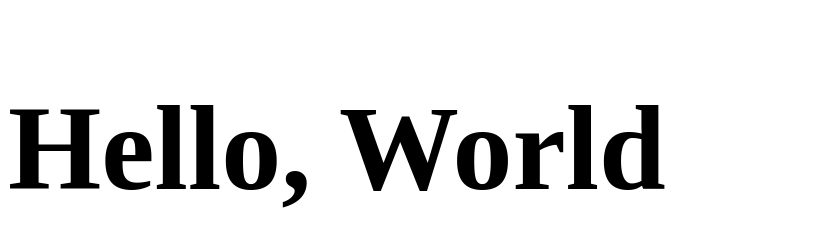
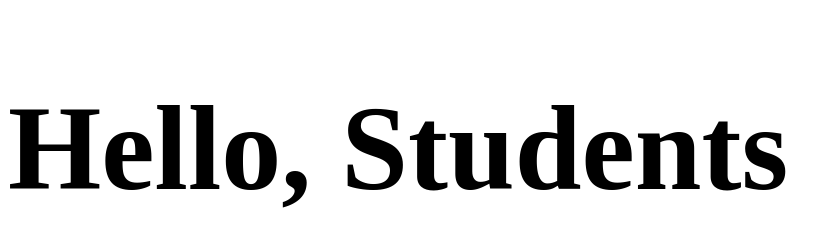
Before and after one commit to theanujsharma/Awesome_Blog, a plain HTML site: page index.html in a window 1280 px wide. Shown: the whole page, without its empty margins (0-839 px from the left). Drawn offline with Linux system fonts and the light colour scheme.

Commit message:
Changed Message

```diff
--- a/index.html
+++ b/index.html
@@ -8,6 +8,6 @@
     <title>Document</title>
 </head>
 <body>
-    <h1>Hello, World</h1>
+    <h1>Hello, Students</h1>
 </body>
 </html>
```
